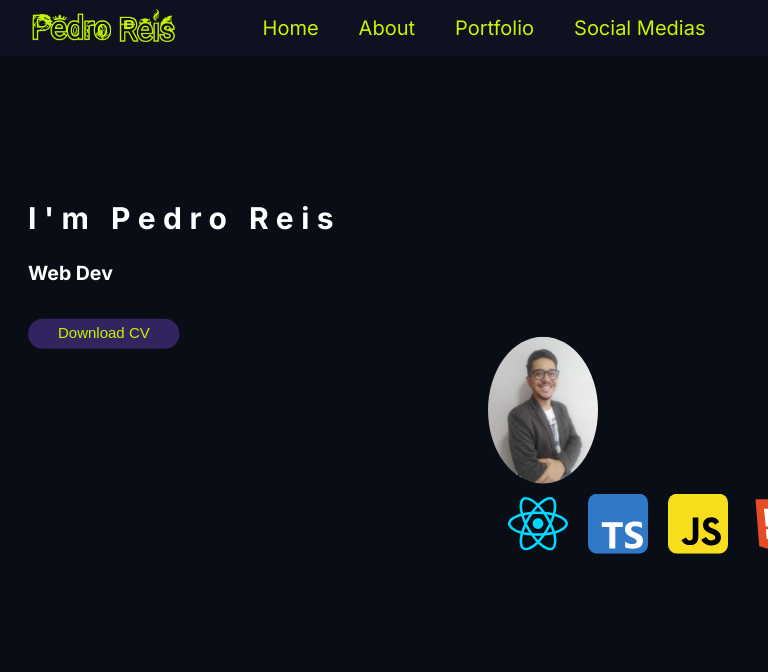
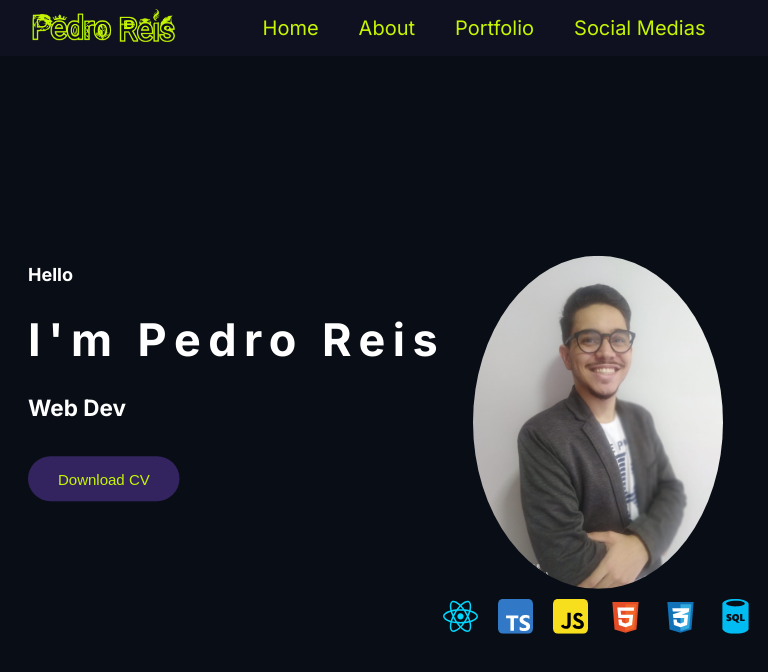
Before and after one commit to PedroReoli/React-Portfolio-Concept, a React (Vite) app: page / in a window 768 px wide. Shown: the top 672 px of the page. Built offline with nearby package versions, Linux system fonts and the light colour scheme.

Commit message:
Update MediaQueries.css
Agora a pagina de Home está responsiva

```diff
--- a/src/MediaQueries.css
+++ b/src/MediaQueries.css
@@ -71,7 +71,7 @@ body {
         width: 110px;
         height: auto;
         border-radius: 50%;
-        left: 40%;
+        left: 70%;
         top: 10px;
       }
 
@@ -110,14 +110,14 @@ PEQUENO SM
       Responsive Home
       =============================== */
       .h3-h {
-        display: none;
+        font-size: 12px;
       }
       .h1-h {
-        font-size: 20px;
+        font-size: 25px;
       }
       .h2-h {
         /* display: none; */
-        font-size: 13px;
+        font-size: 15px;
       }
       .home-text-container{
         /* background-color: aliceblue; */
@@ -144,16 +144,20 @@ PEQUENO SM
         display: flex;
         align-items: center;
         justify-content: center;
-        width: 110px;
+        width: 150px;
         height: auto;
         border-radius: 50%;
         left: 40%;
         top: 10px;
       }
+      .tech-icons {
+        position: relative;
+        left: 30%;
+      }
+      .tech-icons img {
+        width: 20px;
+        height: auto;
 
-      .tech-icons {
-        width: 2px;
-        /* display: none; */
       }
 
     }
@@ -184,7 +188,230 @@ MEDIO MD
         font-size: 20px; /* Reduz o tamanho do texto dos links para telas XS */
         margin: 10px 20px; /* Altera as margens dos links para telas XS */
       }
+
+
+      /* ===============================
+      Responsive Home
+      =============================== */
+      .h3-h {
+        font-size: 12px;
+      }
+      .h1-h {
+        font-size: 30px;
+      }
+      .h2-h {
+        /* display: none; */
+        font-size: 15px;
+      }
+      .home-text-container{
+        /* background-color: aliceblue; */
+        top: 35%;
+        left:3%;
+        width: 100px;
+        text-wrap:nowrap;
+      }
+      .h-button {
+        font-size: 10px;
+        display: flex; /* Para ativar o alinhamento vertical e horizontal */
+        justify-content: center; /* Para alinhar horizontalmente */
+        align-items: center; /* Para alinhar verticalmente */
+        padding: 10px 20px; /* Ajuste o padding conforme necessário */
+      }
+      button {
+        height: 30px;
+
+      }
+
+
+      .home-circle {
+        position: relative;
+        display: flex;
+        align-items: center;
+        justify-content: center;
+        width: 250px;
+        height: auto;
+        border-radius: 50%;
+        left: 30%;
+        top: 10px;
+      }
+      .tech-icons {
+        position: relative;
+        left: 30%;
+      }
+      .tech-icons img {
+        width: 35px;
+        height: auto;
+
+      }
+
     }
-        /* ===============================
+
+ /* ===============================
+
+
+
+992-1200
+
+      =============================== */
+
+      @media (min-width: 992px) and (max-width: 1200px) {
+
+   /* ===============================
+    Responsive Topbar
+   =============================== */
+
+    .topbar {
+      padding: 2px 0.5%; /* Altera o padding para telas XS */
+    }
+
+    .logo {
+      width: 200px; /* Reduz o tamanho do logo para telas XS */
+    }
+
+    ul li {
+      font-size: 20px; /* Reduz o tamanho do texto dos links para telas XS */
+      margin: 10px 20px; /* Altera as margens dos links para telas XS */
+    }
+
+
+    /* ===============================
     Responsive Home
+    =============================== */
+    .h3-h {
+      font-size: 15px;
+    }
+    .h1-h {
+      font-size: 35px;
+    }
+    .h2-h {
+      /* display: none; */
+      font-size: 18px;
+    }
+    .home-text-container{
+      /* background-color: aliceblue; */
+      top: 35%;
+      left:3%;
+      width: 100px;
+      text-wrap:nowrap;
+    }
+    .h-button {
+      font-size: 10px;
+      display: flex; /* Para ativar o alinhamento vertical e horizontal */
+      justify-content: center; /* Para alinhar horizontalmente */
+      align-items: center; /* Para alinhar verticalmente */
+      padding: 10px 20px; /* Ajuste o padding conforme necessário */
+    }
+    button {
+      height: 35px;
+
+    }
+
+
+    .home-circle {
+      position: relative;
+      display: flex;
+      align-items: center;
+      justify-content: center;
+      width: 300px;
+      height: auto;
+      border-radius: 50%;
+      left: 30%;
+      top: 10px;
+    }
+    .tech-icons {
+      position: relative;
+      left: 30%;
+    }
+    .tech-icons img {
+      width: 35px;
+      height: auto;
+
+    }
+
+
+      }
+       /* ===============================
+
+
+
+        1200 PRA FRENTE
+
+      =============================== */
+      @media (min-width: 1200px)  and (max-width: 1200px) {
+
+
+
+   /* ===============================
+    Responsive Topbar
    =============================== */
+
+   .topbar {
+    padding: 2px 0.5%; /* Altera o padding para telas XS */
+  }
+
+  .logo {
+    width: 200px; /* Reduz o tamanho do logo para telas XS */
+  }
+
+  ul li {
+    font-size: 20px; /* Reduz o tamanho do texto dos links para telas XS */
+    margin: 10px 20px; /* Altera as margens dos links para telas XS */
+  }
+
+
+  /* ===============================
+  Responsive Home
+  =============================== */
+  .h3-h {
+    font-size: 30px;
+  }
+  .h1-h {
+    font-size: 60px;
+  }
+  .h2-h {
+    /* display: none; */
+    font-size: 40px;
+  }
+  .home-text-container{
+    /* background-color: aliceblue; */
+    top: 35%;
+    left:3%;
+    width: 100px;
+    text-wrap:nowrap;
+  }
+  .h-button {
+    font-size: 15px;
+    display: flex; /* Para ativar o alinhamento vertical e horizontal */
+    justify-content: center; /* Para alinhar horizontalmente */
+    align-items: center; /* Para alinhar verticalmente */
+    padding: 10px 20px; /* Ajuste o padding conforme necessário */
+  }
+  button {
+    height: 40px;
+
+  }
+
+
+  .home-circle {
+    position: relative;
+    display: flex;
+    align-items: center;
+    justify-content: center;
+    width: 300px;
+    height: auto;
+    border-radius: 50%;
+    left: 40%;
+    top: 10px;
+  }
+  .tech-icons {
+    position: relative;
+    left: 40%;
+  }
+  .tech-icons img {
+    width: 40px;
+    height: auto;
+
+  }
+
+
+    }
```
